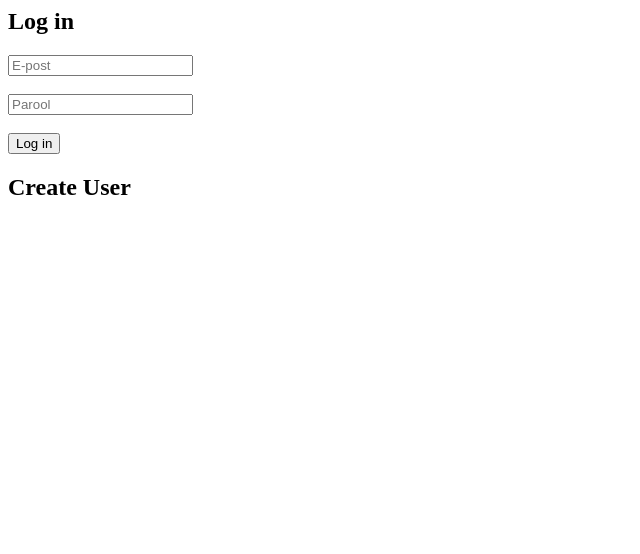
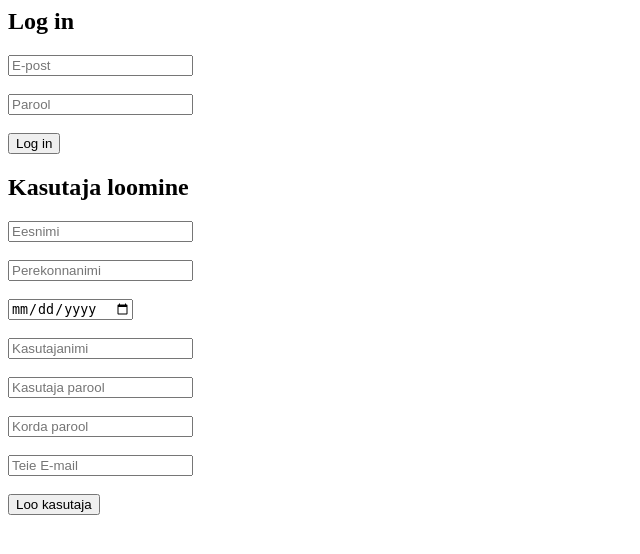
Before and after one commit to veebiprogrammeerimine-2015s/1.kodutoo-III-ruhm, a PHP site: page /login.php in a window 1280 px wide. Shown: the top 554 px of the page, without its empty margins (0-640 px from the left). Run offline with PHP 8.4, Linux system fonts and the light colour scheme.

Commit message:
Ae unustasin commite hakkama tegema aga pole väga kaugele jõudnud.

```diff
--- a/login.php
+++ b/login.php
@@ -26,8 +26,9 @@
 	}
 
 ?>
-<html>
+<html lang="et">
 <head>
+	<meta charset="utf-8">
 	<title>Login page</title>
 </head>
 <body>
@@ -38,6 +39,17 @@
 			<input name="password" type="password" placeholder="Parool"> <?php echo $password_error; ?><br><br>
 			<input type="submit" value="Log in">
 		</form>
-	<h2>Create User</h2>
+	<h2>Kasutaja loomine</h2>
+
+		<form action="login.php" method="post">
+			<input name="name" type="text" placeholder="Eesnimi"><br><br>
+			<input name="surname" type="text" placeholder="Perekonnanimi"><br><br>
+			<input name="birth" type="date" placeholder="Sünniaasta"><br><br>
+			<input name="username" type="text" placeholder="Kasutajanimi"><br><br>
+			<input name="password" type="password" placeholder="Kasutaja parool"> <?php echo $password_error; ?><br><br>
+			<input name="password2" type="password" placeholder="Korda parool"><br><br>
+			<input name="email" type="email" placeholder="Teie E-mail"> <?php echo $email_error; ?><br><br>
+			<input type="submit" value="Loo kasutaja">
+		</form>
 </body>
 </html>
```
